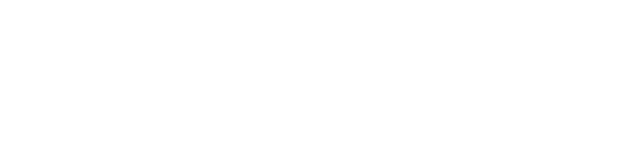
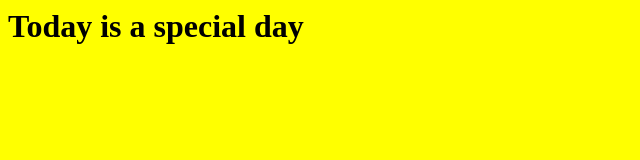
Before and after one commit to SV17/hello-world, a plain HTML site: page index.html in a window 1280 px wide. Shown: the whole page, without its empty margins (0-640 px from the left). Drawn offline with Linux system fonts and the light colour scheme.

Commit message:
HTML PAGE

```diff
--- a/index.html
+++ b/index.html
@@ -1,7 +1,7 @@
 <html>
-<head> <title> My first webpage <title>
+<head> <title> My first webpage </title>
 </head>
-<body bgcolor="#E6E6FA"
+<body bgcolor="yellow">
 <h1> Today is a special day </h1>
 </body>
 </html>
```
